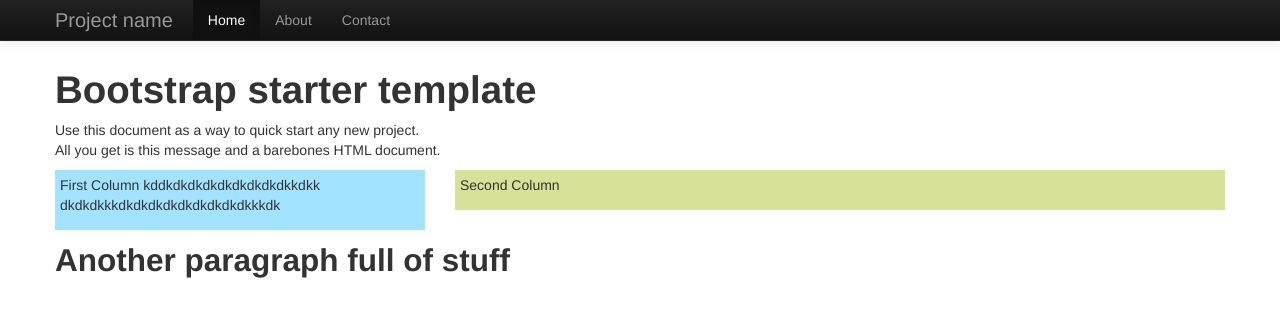
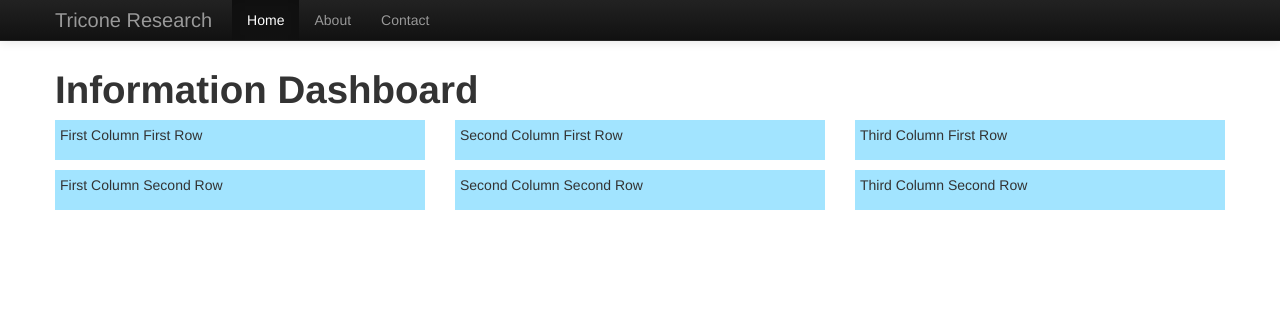
Before and after one commit to jellohead/Dashboard-Framework, a plain HTML site: page index.html in a window 1280 px wide. Drawn offline with nearby package versions, Linux system fonts and the light colour scheme.

Commit message:
Updates to index.html. Fixed basic layout of grid to display dashboard.

```diff
--- a/index.html
+++ b/index.html
@@ -2,7 +2,7 @@
 <html lang="en">
 <head>
   <meta charset="utf-8">
-  <title>Sample Page</title>
+  <title>Dashboard</title>
   <meta name="viewport" content="width=device-width, initial-scale=1.0">
   <meta name="description" content="">
   <meta name="author" content="">
@@ -40,7 +40,7 @@
               <span class="icon-bar"></span>
               <span class="icon-bar"></span>
             </button>
-            <a class="brand" href="#">Project name</a>
+            <a class="brand" href="#">Tricone Research</a>
             <div class="nav-collapse collapse">
               <ul class="nav">
                 <li class="active"><a href="#">Home</a></li>
@@ -54,24 +54,55 @@
 
       <div class="container">
 
-        <h1>Bootstrap starter template</h1>
-        <p>Use this document as a way to quick start any new project.<br> All you get is this message and a barebones HTML document.</p>
+        <h1>Information Dashboard</h1>
+        <p></p>
 
       </div> <!-- /container -->
+
       <div class="container">
         <div class="row">
           <div class="span4">
-            <p class="p1">First Column kddkdkdkdkdkdkdkdkdkkdkk
-              dkdkdkkkdkdkdkdkdkdkdkdkdkkkdk
-              </p>
+            <p class="p1">
+              First Column
+              First Row
+            </p>
           </div>
-          <div class="span8">
-            <p class="p1">Second Column</p>
+          <div class="span4">
+            <p class="p1">
+              Second Column
+              First Row
+            </p>
+          </div>
+          <div class="span4">
+            <p class="p1">
+              Third Column
+              First Row
+            </p>
           </div>
         </div>
       </div>
+      <p></p>
       <div class="container">
-        <h2>Another paragraph full of stuff</h2>
+        <div class="row">
+          <div class="span4">
+            <p class="p1">
+              First Column
+              Second Row
+            </p>
+          </div>
+          <div class="span4">
+            <p class="p1">
+              Second Column
+              Second Row
+            </p>
+          </div>
+          <div class="span4">
+            <p class="p1">
+              Third Column
+              Second Row
+            </p>
+          </div>
+        </div>
       </div>
 
     <!-- Javascript
```
